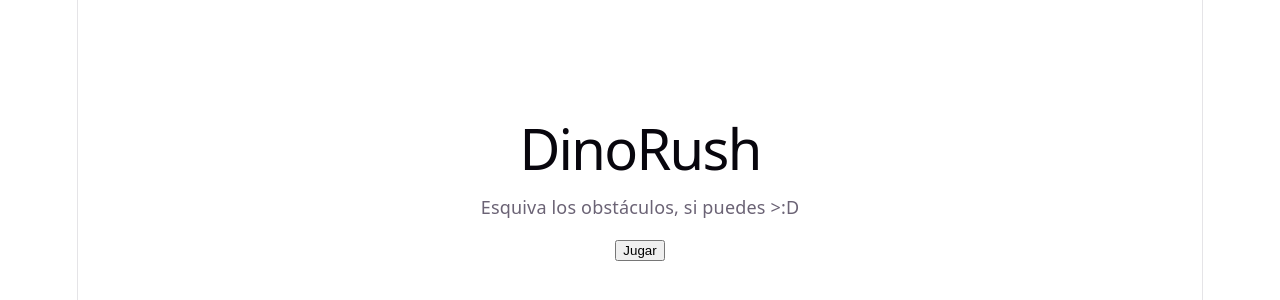
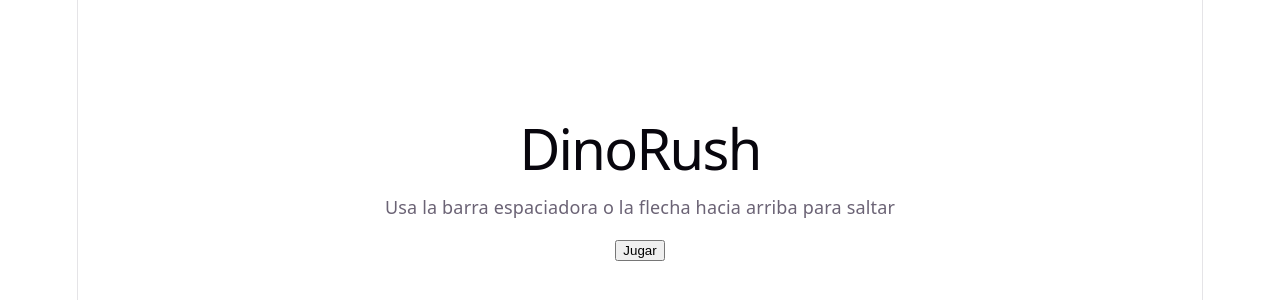
Before and after one commit to Cj24444/DinoRush_proyect, a Vue app: page / in a window 1280 px wide. Shown: the part 218-518 px from the top of the page. Built offline with nearby package versions, Linux system fonts and the light colour scheme.

Commit message:
Agregar instrucciónes básicas a pantalla principal

```diff
--- a/src/components/mainMenu.vue
+++ b/src/components/mainMenu.vue
@@ -6,7 +6,7 @@ const emit = defineEmits(['start'])
   <div class="menu">
     <h1>DinoRush</h1>
 
-    <p>Esquiva los obstáculos, si puedes >:D</p>
+    <p>Usa la barra espaciadora o la flecha hacia arriba para saltar</p>
 
     <button @click="emit('start')">Jugar</button>
   </div>
```
